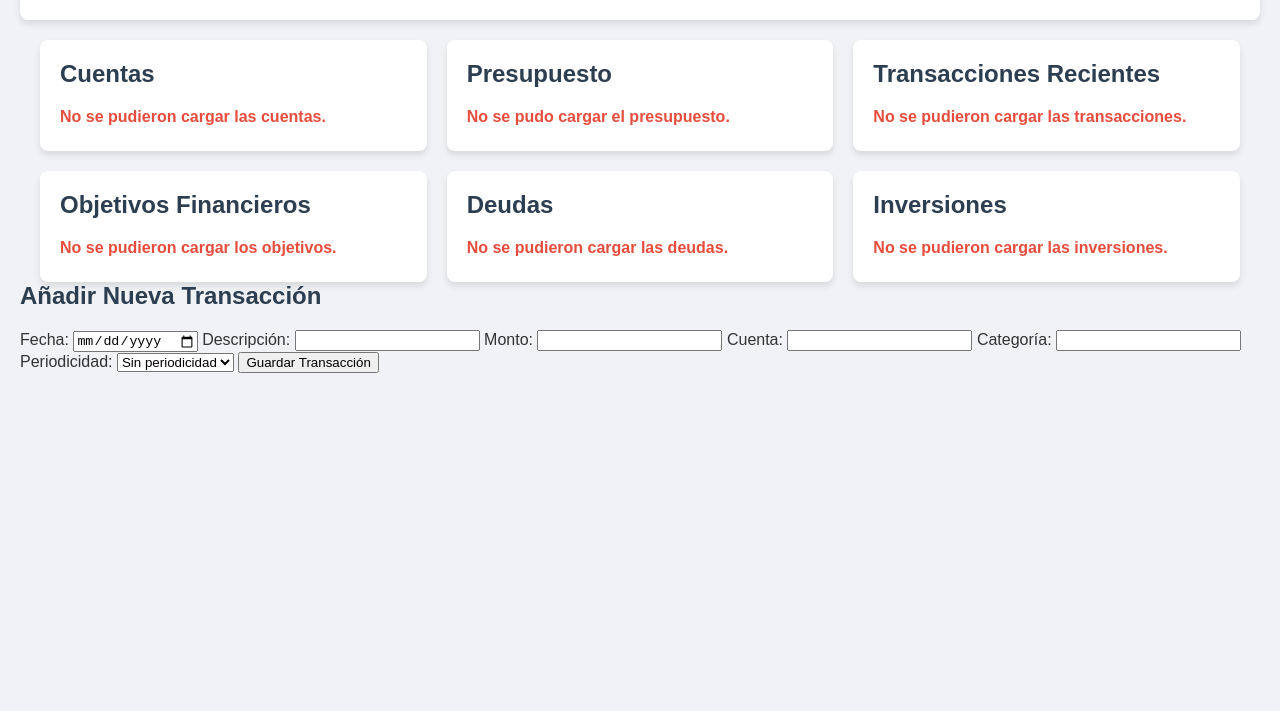
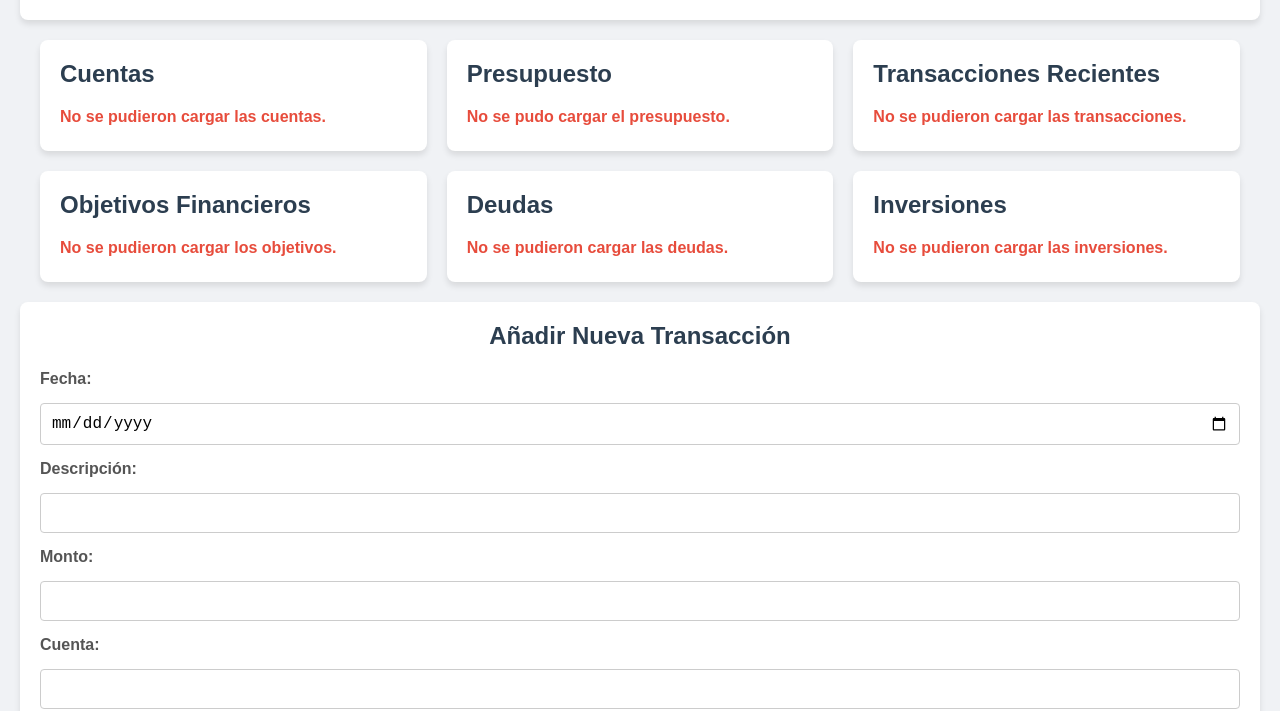
Before and after one commit to sebastiansarmientoforjan-maker/mi-finanzas-app, a website: page index.html in a window 1280 px wide. Shown: the part 98-809 px from the top of the page. Drawn offline with Linux system fonts and the light colour scheme; no server answers.

Commit message:
Update style.css

```diff
--- a/style.css
+++ b/style.css
@@ -55,3 +55,45 @@ p {
     color: #e74c3c;
     font-weight: bold;
 }
+
+.form-container {
+    background-color: #fff;
+    padding: 20px;
+    border-radius: 8px;
+    box-shadow: 0 4px 6px rgba(0, 0, 0, 0.1);
+    margin-top: 20px;
+}
+
+.form-container h2 {
+    text-align: center;
+}
+
+#add-transaction-form {
+    display: flex;
+    flex-direction: column;
+    gap: 15px;
+}
+
+#add-transaction-form label {
+    font-weight: bold;
+    color: #555;
+}
+
+#add-transaction-form input, #add-transaction-form button, #add-transaction-form select {
+    padding: 10px;
+    border: 1px solid #ccc;
+    border-radius: 4px;
+    font-size: 16px;
+}
+
+#add-transaction-form button {
+    background-color: #3498db;
+    color: #fff;
+    border: none;
+    cursor: pointer;
+    transition: background-color 0.3s ease;
+}
+
+#add-transaction-form button:hover {
+    background-color: #2980b9;
+}
```
